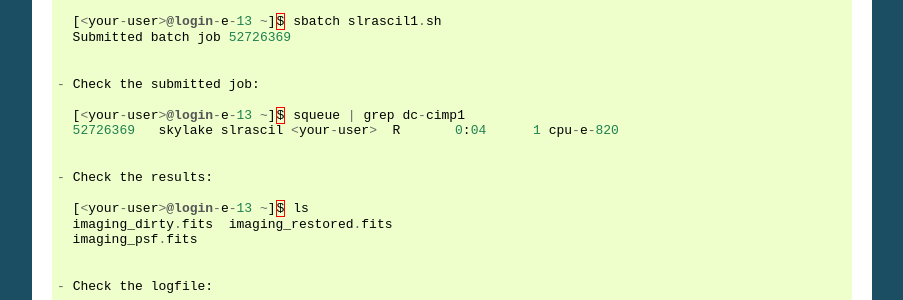
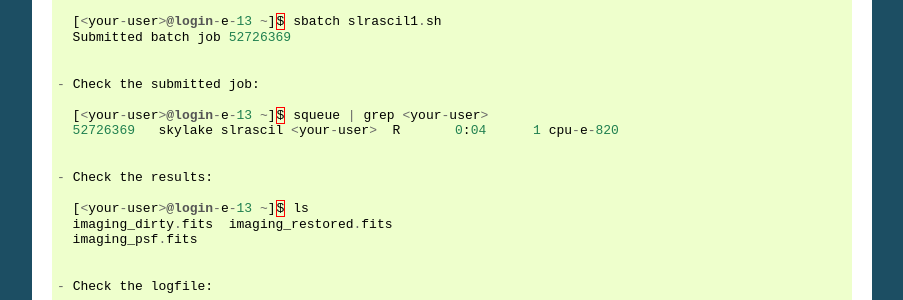
Before and after one commit to cimpan91/Docs, a Sphinx documentation site: the page built from Docs/RASCIL.rst, in a window 1280 px wide and 900 px high, scrolled down 876 px. Shown: the part 152-452 px from the top of the window, without its empty margins (198-1101 px from the left). Built offline with Sphinx 7.4.7, drawn with Linux system fonts in a browser that asks for light colours.

Commit message:
Update RASCIL.rst

```diff
--- a/Docs/RASCIL.rst
+++ b/Docs/RASCIL.rst
@@ -71,7 +71,7 @@ To submit a job on  Dirac SAFE (skylake):
 
  - Check the submitted job:
 
-   [<your-user>@login-e-13 ~]$ squeue | grep dc-cimp1
+   [<your-user>@login-e-13 ~]$ squeue | grep <your-user>
    52726369   skylake slrascil <your-user>  R       0:04      1 cpu-e-820
 
 
```
